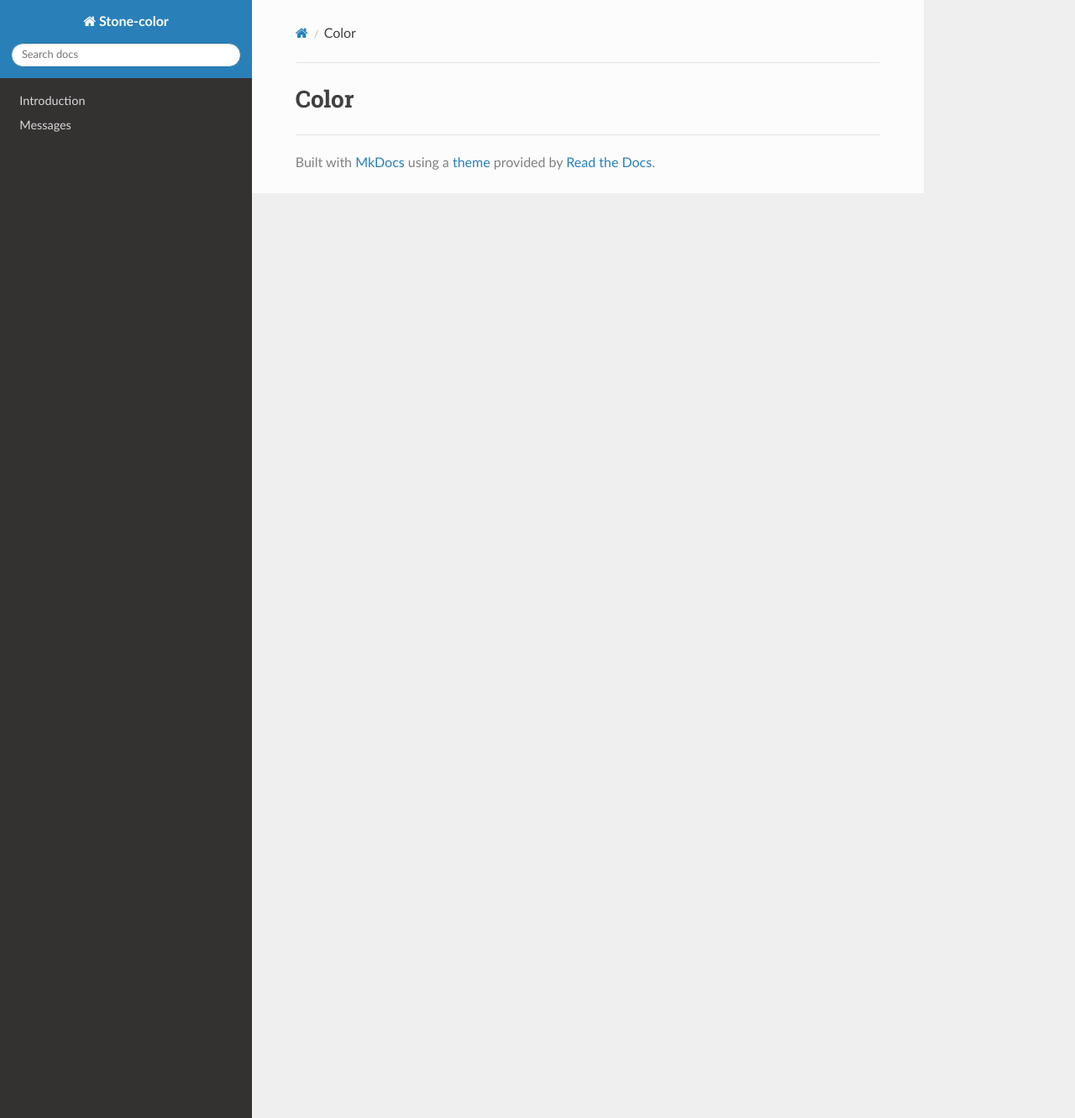
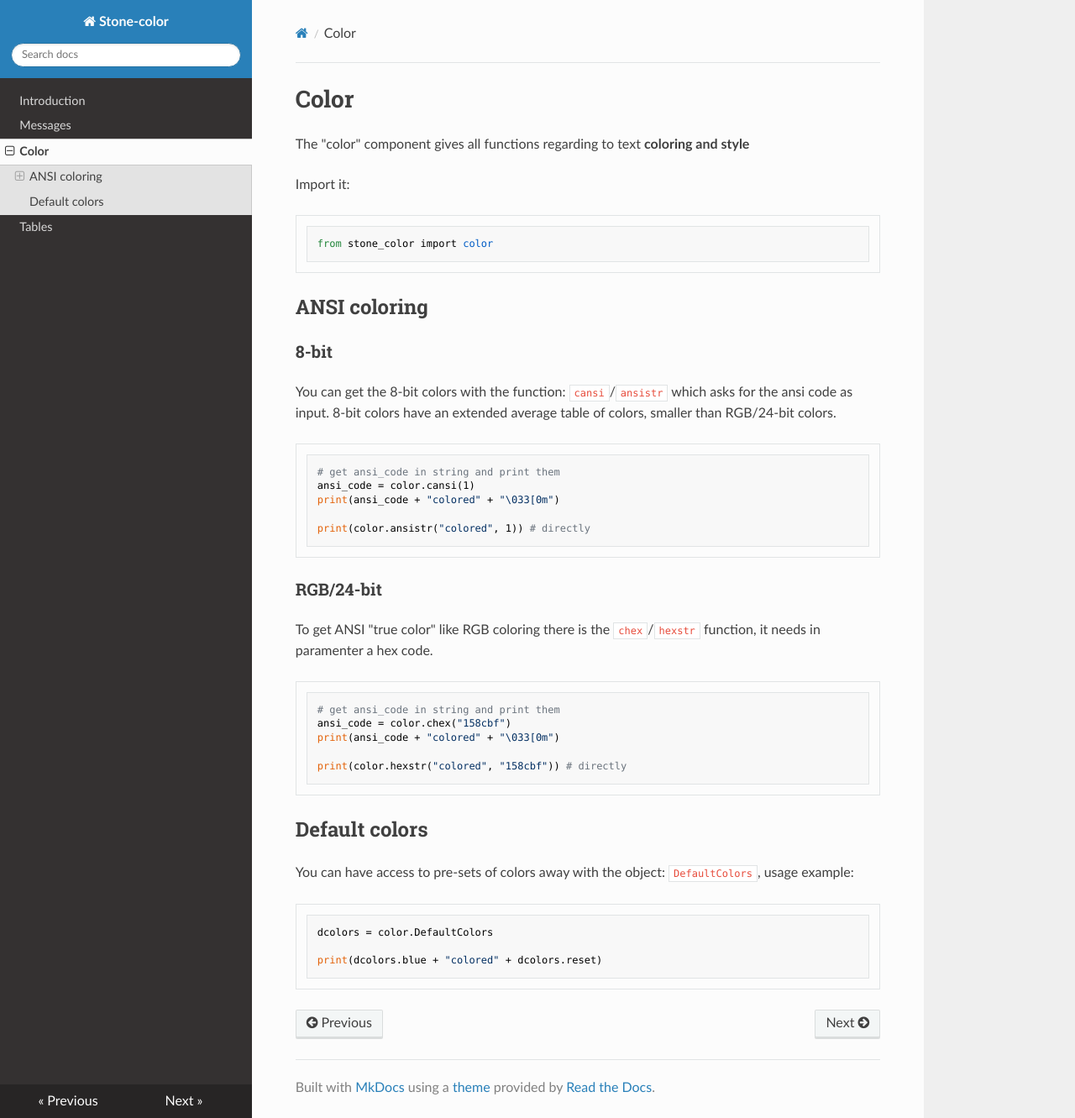
Before and after one commit to aniko33/stone, an MkDocs documentation site: the page built from docs/color.md, in a window 1280 px wide and 1331 px high. Shown: the whole window at 84% size. Built offline with MkDocs 1.6.1, drawn with Linux system fonts in a browser that asks for light colours; nearby versions of some CDN libraries.

Commit message:
New docs & code fix

````diff
--- a/docs/color.md
+++ b/docs/color.md
@@ -1 +1,45 @@
 # Color
+
+The "color" component gives all functions regarding to text **coloring and style**
+
+Import it:
+```python
+from stone_color import color
+```
+
+## ANSI coloring
+
+### 8-bit
+
+You can get the 8-bit colors with the function: `cansi`/`ansistr` which asks for the ansi code as input.
+8-bit colors have an extended average table of colors, smaller than RGB/24-bit colors.
+
+```python
+# get ansi_code in string and print them
+ansi_code = color.cansi(1)
+print(ansi_code + "colored" + "\033[0m")
+
+print(color.ansistr("colored", 1)) # directly
+```
+
+### RGB/24-bit
+
+To get ANSI "true color" like RGB coloring there is the `chex`/`hexstr` function, it needs in paramenter a hex code.
+
+```python
+# get ansi_code in string and print them
+ansi_code = color.chex("158cbf")
+print(ansi_code + "colored" + "\033[0m")
+
+print(color.hexstr("colored", "158cbf")) # directly
+```
+
+## Default colors
+
+You can have access to pre-sets of colors away with the object: `DefaultColors`, usage example:
+
+```python
+dcolors = color.DefaultColors
+
+print(dcolors.blue + "colored" + dcolors.reset)
+```
--- a/docs/requirements.txt
+++ b/docs/requirements.txt
@@ -0,0 +1 @@
+pymdown-extensions
--- a/mkdocs.yml
+++ b/mkdocs.yml
@@ -5,3 +5,36 @@ theme:
 nav:
   - "index.md"
   - "messages.md"
+  - "color.md"
+  - "tables.md"
+
+markdown_extensions:
+  - pymdownx.arithmatex
+  - pymdownx.b64
+  - pymdownx.betterem
+  - pymdownx.blocks.admonition
+  - pymdownx.blocks.definition
+  - pymdownx.blocks.details
+  - pymdownx.blocks.html
+  - pymdownx.blocks.tab
+  - pymdownx.caret
+  - pymdownx.critic
+  - pymdownx.details
+  - pymdownx.emoji
+  - pymdownx.escapeall
+  - pymdownx.extra
+  - pymdownx.highlight
+  - pymdownx.inlinehilite
+  - pymdownx.keys
+  - pymdownx.magiclink
+  - pymdownx.mark
+  - pymdownx.pathconverter
+  - pymdownx.progressbar
+  - pymdownx.saneheaders
+  - pymdownx.smartsymbols
+  - pymdownx.snippets
+  - pymdownx.striphtml
+  - pymdownx.superfences
+  - pymdownx.tabbed
+  - pymdownx.tasklist
+  - pymdownx.tilde
--- a/stone_color/__init__.py
+++ b/stone_color/__init__.py
@@ -1,5 +1,5 @@
 from . import color
-from . import loadbar
+from . import spinner
 from . import messages
 from . import processbar
 from . import tables
````
Also changed, not shown: README.md (+34 -2 lines), docs/index.md (+20 -0 lines), docs/tables.md (added, +60 -0 lines), 5 other files.
